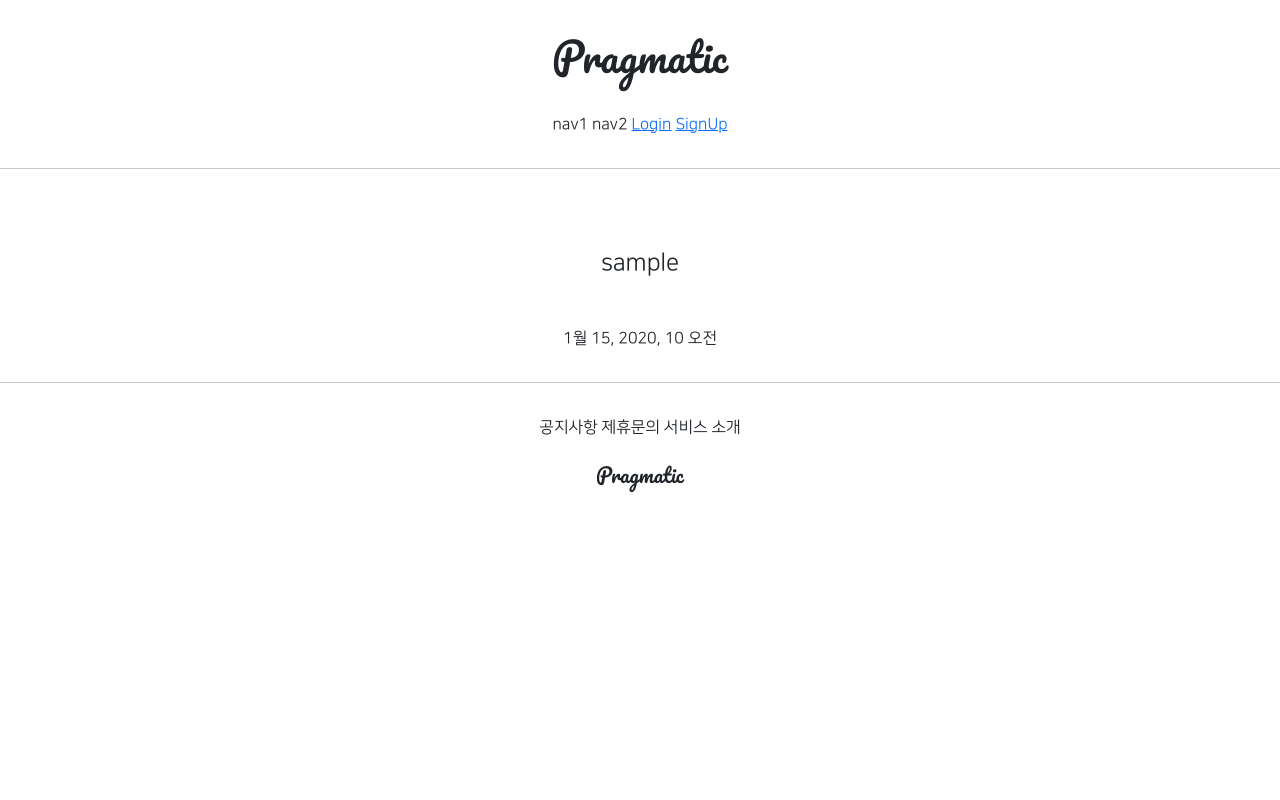
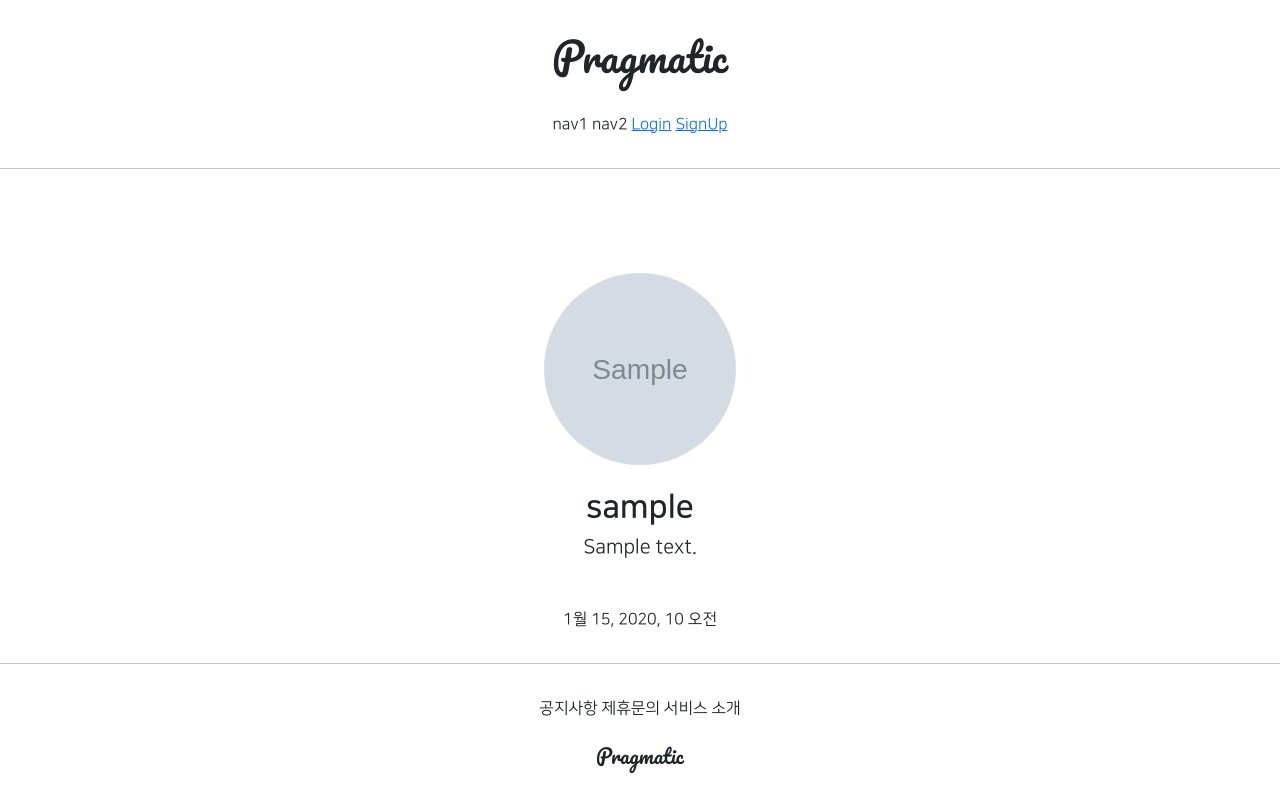
Before and after one commit to oocheol/GIS_2_1, a Django app: page /accounts/detail/1 in a window 1280 px wide. Run offline with Django 3.2, Linux system fonts and the light colour scheme; tables that the repository leaves empty hold one stand-in row (values such as "Sample post"); grey boxes marked "Sample" are stand-in pictures; parts of the project's set-up code (start-up, migrations or seed data) failed here and were passed over; some libraries are stand-ins or nearby versions.

Commit message:
07/26 4st

```diff
--- a/AI_Project_1/urls.py
+++ b/AI_Project_1/urls.py
@@ -13,6 +13,8 @@ Including another URLconf
     1. Import the include() function: from django.urls import include, path
     2. Add a URL to urlpatterns:  path('blog/', include('blog.urls'))
 """
+from django.conf import settings
+from django.conf.urls.static import static
 from django.contrib import admin
 from django.urls import path, include
 
@@ -20,4 +22,4 @@ urlpatterns = [
     path('admin/', admin.site.urls),
     path('accounts/', include('accountapp.urls')),
     path('profiles/', include('profileapp.urls')),
-]
+] + static(settings.MEDIA_URL, document_root=settings.MEDIA_ROOT)
--- a/accountapp/templates/accountapp/detail.html
+++ b/accountapp/templates/accountapp/detail.html
@@ -5,7 +5,19 @@
 
     <div class="text-center mw-500 m-auto">
         <div class="m-5">
-            <h4>{{ target_user.username }}</h4>
+            {% if target_user.profile %}
+                <img src="{{ target_user.profile.image.url }}"
+                     class="profile_image m-4"
+                     alt="profile image">
+                <h2 class="NNS_B">{{ target_user.profile.nickname }}</h2>
+                <h5>{{ target_user.profile.message }}</h5>
+            {% else %}
+            <h4>
+                <a href="{% url 'profileapp:create' %}">
+                    Create Profile
+                </a>
+            </h4>
+            {% endif %}
         </div>
         <div>
             {{ target_user.date_joined }}
--- a/static/base.css
+++ b/static/base.css
@@ -21,3 +21,14 @@
     max-width: 500px;
     padding: 1rem 1.5rem;
 }
+
+.profile_image {
+    height: 12rem;
+    width: 12rem;
+    border-radius: 20rem;
+    object-fit: cover;
+}
+
+.NNS_B {
+    font-family: "NanumSquareB", cursive;
+}
```
